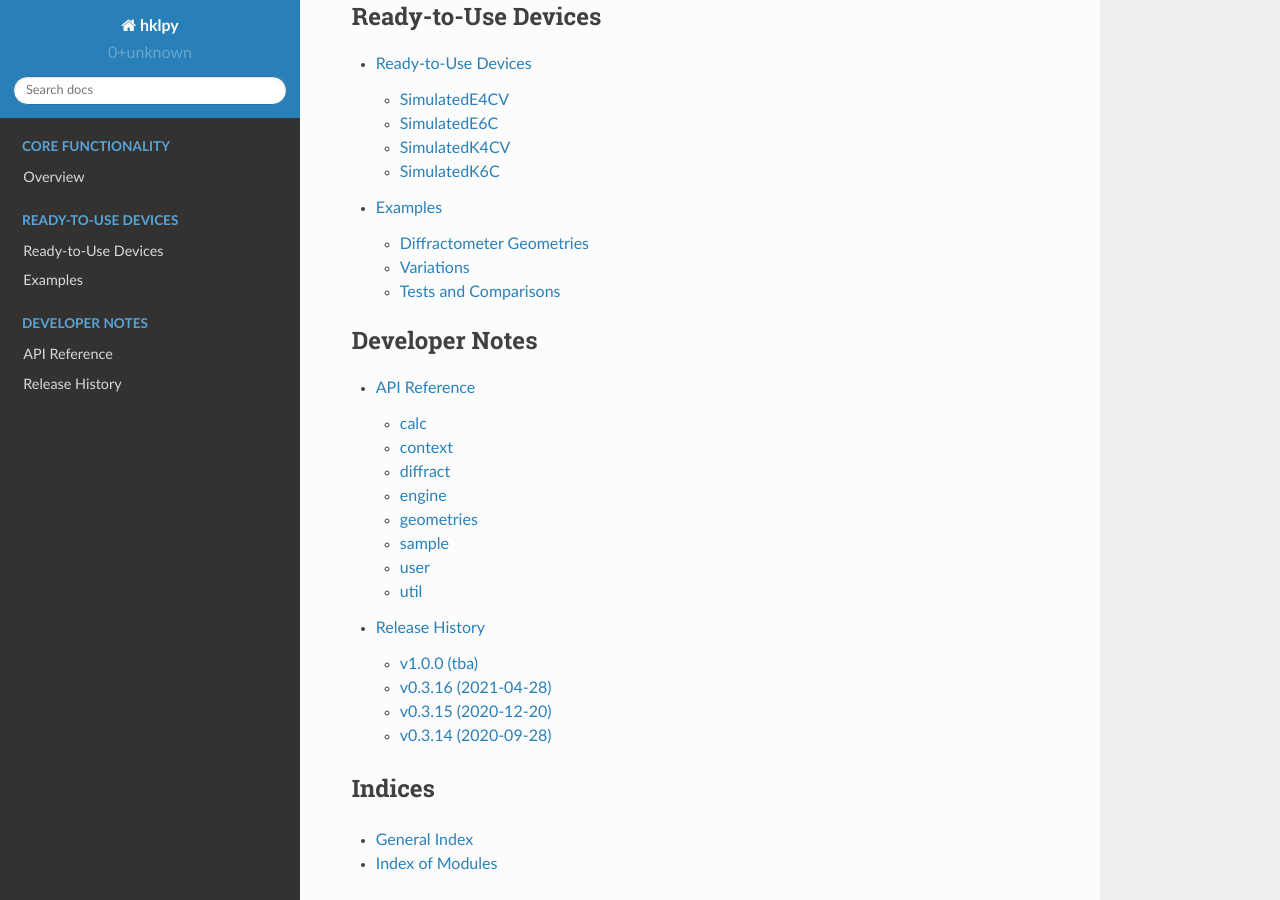
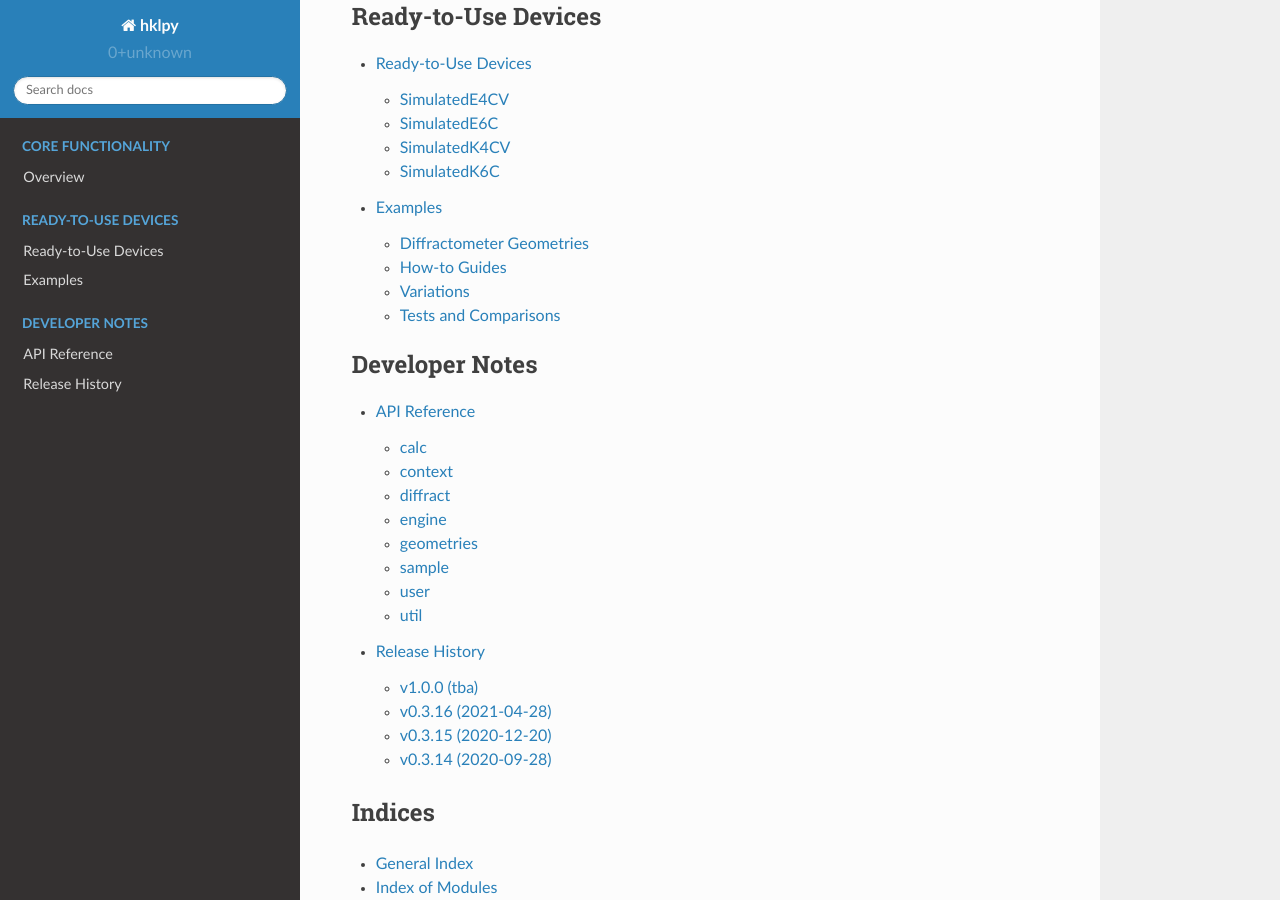
Before and after one commit to bluesky/hklpy, a Sphinx documentation site: the page built from docs/source/index.rst, in a window 1280 px wide and 900 px high, scrolled down 742 px. Built offline with Sphinx 7.4.7 and the Read the Docs theme 2.0.0, drawn with Linux system fonts in a browser that asks for light colours.

Commit message:
ENH #46 How-to guides

```diff
--- a/docs/source/examples/index.rst
+++ b/docs/source/examples/index.rst
@@ -17,6 +17,15 @@ Diffractometer Geometries
 
    notebooks/geo_*
 
+How-to Guides
+-------------
+
+.. toctree::
+   :maxdepth: 1
+   :glob:
+
+   notebooks/how_*
+
 Variations
 ----------
 
```
Also changed, not shown: examples/README.md.
